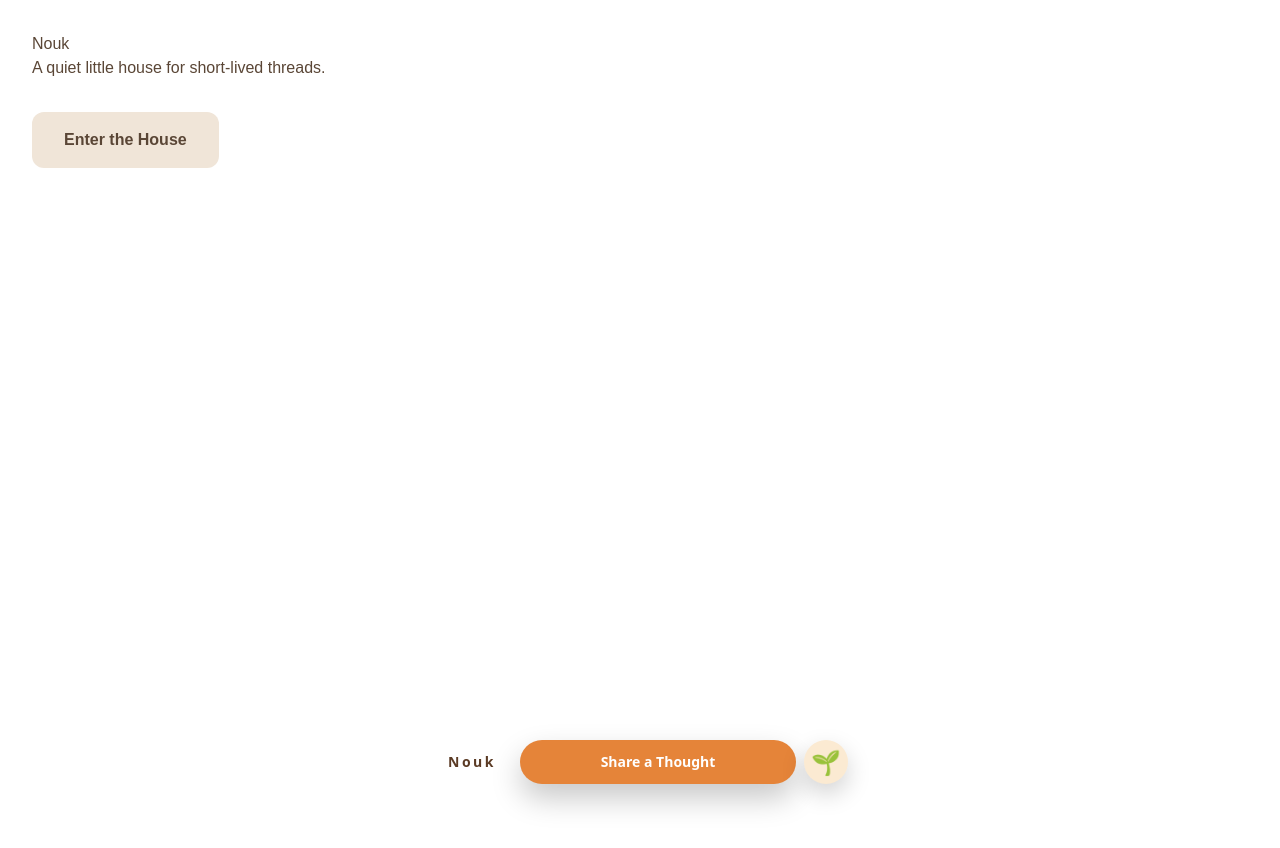
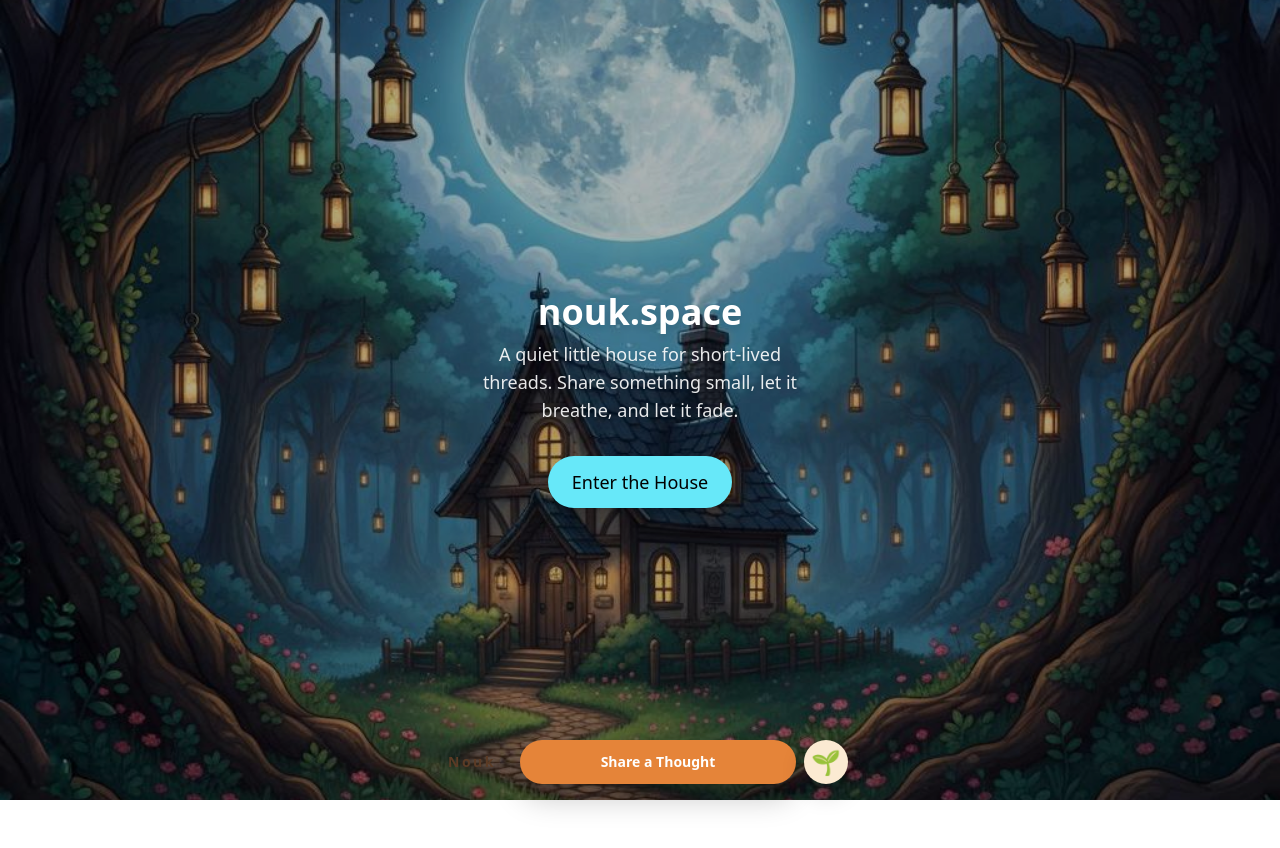
Before and after one commit to dus10-sudo/Nouk-V2, a Next.js app: page / in a window 1280 px wide. Shown: the top 848 px of the page. Before the commit the page ends 800 px from the top, so only its background shows below. Built offline with nearby package versions, Linux system fonts and the light colour scheme.

Commit message:
Update page.tsx

```diff
--- a/src/app/page.tsx
+++ b/src/app/page.tsx
@@ -1,30 +1,44 @@
+// src/app/page.tsx
+'use client';
+
+import Image from 'next/image';
+import { useRouter } from 'next/navigation';
+
 export default function LandingPage() {
+  const router = useRouter();
+
   return (
-    <div
-      style={{
-        padding: "2rem",
-        fontFamily: "sans-serif",
-        color: "#5a4636",
-      }}
-    >
-      <h1>Nouk</h1>
-      <p>A quiet little house for short-lived threads.</p>
+    <main className="relative h-screen w-full overflow-hidden">
+      {/* Background Image */}
+      <Image
+        src="/house-landing.jpg"
+        alt="Forest House"
+        fill
+        priority
+        className="object-cover"
+      />
 
-      <a
-        href="/home"
-        style={{
-          display: "inline-block",
-          marginTop: "2rem",
-          padding: "1rem 2rem",
-          background: "#f0e5d8",
-          borderRadius: "12px",
-          textDecoration: "none",
-          color: "#5a4636",
-          fontWeight: "bold",
-        }}
-      >
-        Enter the House
-      </a>
-    </div>
+      {/* Gradient overlay for readability */}
+      <div className="absolute inset-0 bg-black/30" />
+
+      {/* Content */}
+      <div className="absolute inset-0 flex flex-col items-center justify-center text-center px-6">
+        <h1 className="text-white text-4xl font-semibold mb-2 drop-shadow-lg">
+          nouk.space
+        </h1>
+
+        <p className="text-white/90 max-w-xs text-lg mb-8 drop-shadow">
+          A quiet little house for short-lived threads.
+          Share something small, let it breathe, and let it fade.
+        </p>
+
+        <button
+          onClick={() => router.push('/home')}
+          className="px-6 py-3 rounded-full text-lg font-medium bg-cyan-300 text-black shadow-lg active:scale-95 transition"
+        >
+          Enter the House
+        </button>
+      </div>
+    </main>
   );
 }
```
